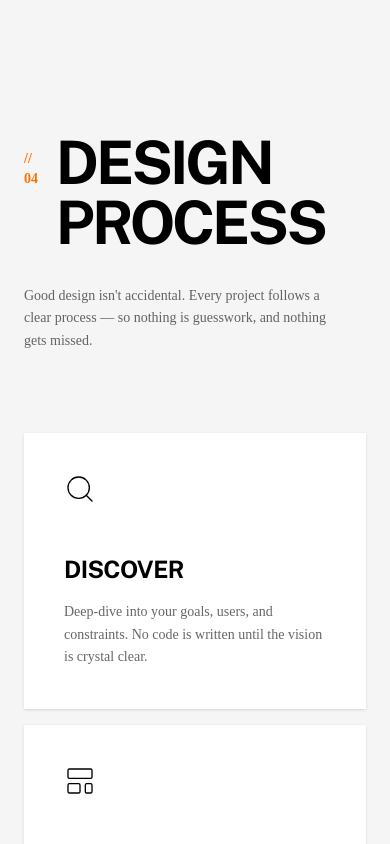
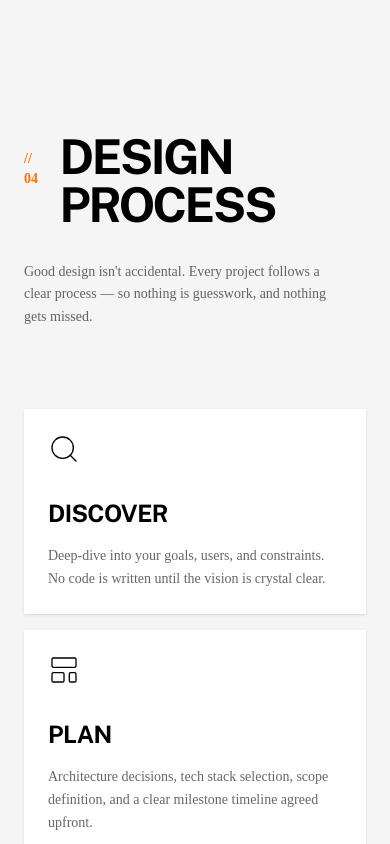
Before and after one commit to girishlade111/freelancer-portfolio, a Next.js app in the folder girish-portfolio/: page / in a window 390 px wide. Shown: the part 7100-7944 px from the top of the page. Built offline with nearby package versions, Linux system fonts and the light colour scheme.

Commit message:
feat: add DevProcessSection component with animated process steps grid

```diff
--- a/girish-portfolio/components/sections/DevProcessSection.tsx
+++ b/girish-portfolio/components/sections/DevProcessSection.tsx
@@ -19,7 +19,7 @@ export default function DevProcessSection() {
         {/* LEFT: Title */}
         <div className="flex items-start gap-4">
           <span className="font-sans font-bold text-caro-orange text-sm mt-4 md:mt-8">// 04</span>
-          <h2 className="font-bricolage text-6xl md:text-8xl lg:text-9xl font-bold tracking-tighter uppercase leading-none">
+          <h2 className="font-bricolage text-5xl sm:text-6xl md:text-8xl lg:text-9xl font-bold tracking-tighter uppercase leading-none">
             DESIGN PROCESS
           </h2>
         </div>
--- a/girish-portfolio/components/ui/ProcessCard.tsx
+++ b/girish-portfolio/components/ui/ProcessCard.tsx
@@ -19,7 +19,7 @@ export default function ProcessCard({ step: { id, step, icon: Icon, description
     <motion.div
       whileHover={{ y: -4 }}
       transition={{ duration: 0.25 }}
-      className="bg-white p-10 md:p-12 flex flex-col gap-12 h-full shadow-sm"
+      className="bg-white p-6 sm:p-10 md:p-12 flex flex-col gap-8 sm:gap-12 h-full shadow-sm"
       data-cursor="view"
     >
       {/* TOP ICON */}
```
